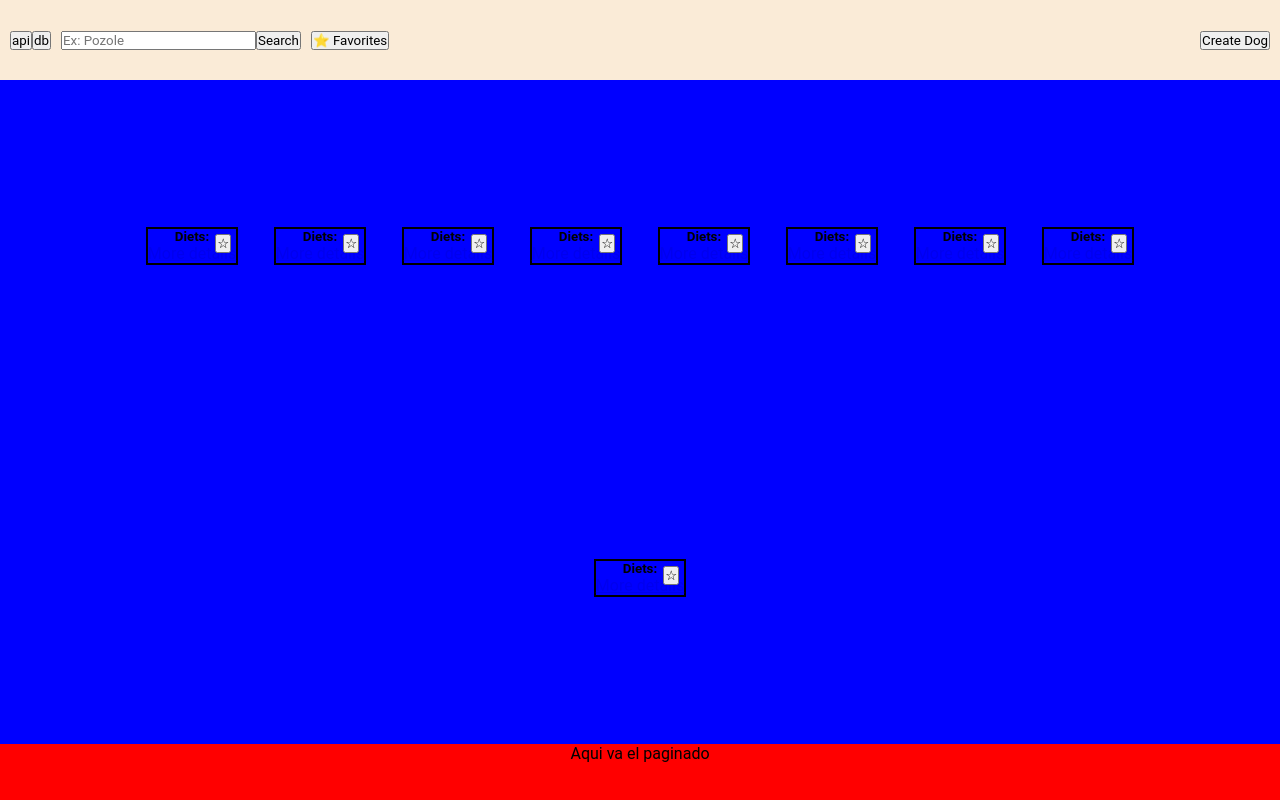
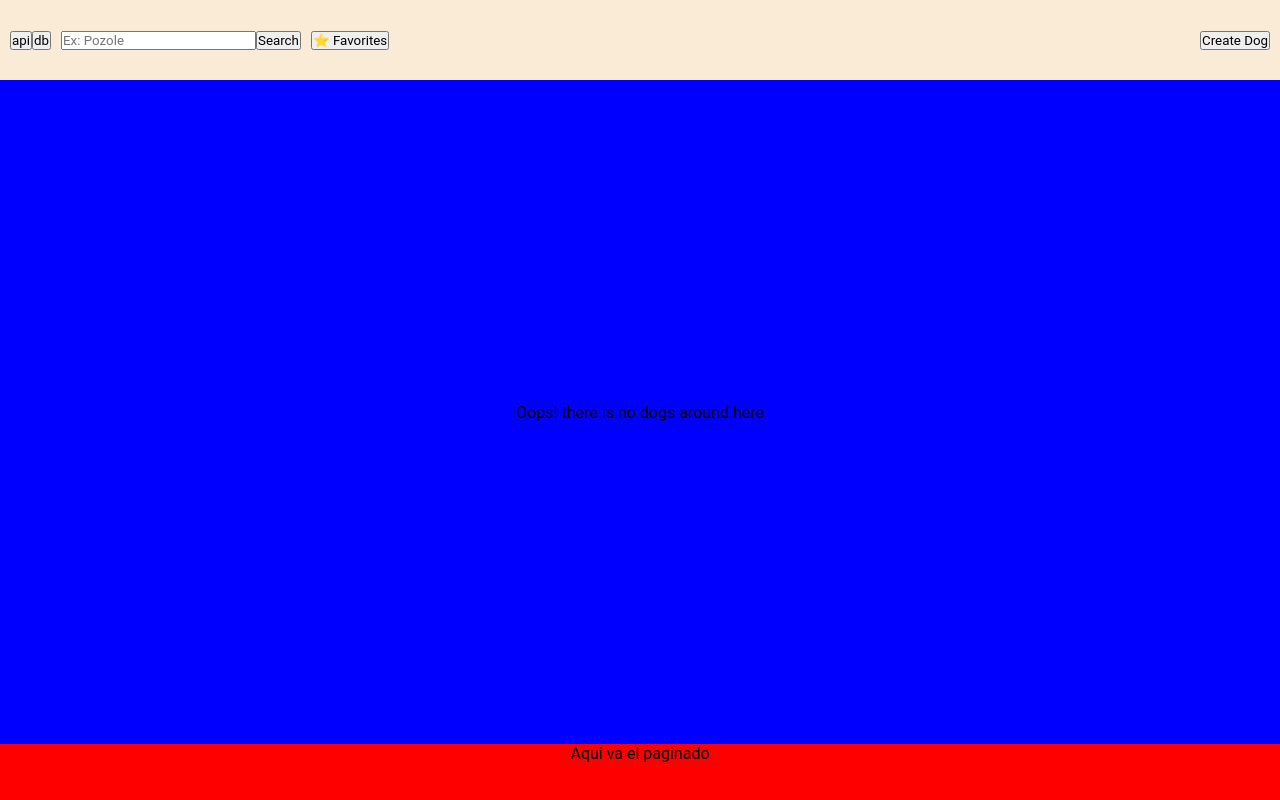
Before and after one commit to OscarRangelM/Food_Api, a React (Create React App) app in the folder client/: page /home in a window 1280 px wide. Built offline with nearby package versions, Linux system fonts and the light colour scheme.

Commit message:
Contenedor de cartas ya pasa por parametros los recipe

```diff
--- a/client/src/components/Cards/Cards.jsx
+++ b/client/src/components/Cards/Cards.jsx
@@ -1,20 +1,24 @@
 import styles from './cards.module.css';
 import React from 'react';
+import { useSelector } from 'react-redux';
 
 import Card from '../Card/Card.jsx';
 
 export default function Cards() {
+
+    const recipes = useSelector(state => state.renderRecipe);
+
     return (
         <div className={styles.divCards}>
-            <Card />
-            <Card />
-            <Card />
-            <Card />
-            <Card />
-            <Card />
-            <Card />
-            <Card />
-            <Card />
+            {!(recipes.length > 0) ? <p className={styles.noDogs} >Oops! there is no dogs around here</p> : recipes.map(c => {
+                return (<Card
+                    key={c.id}
+                    id={c.id}
+                    image={c.image}
+                    name={c.name}
+                    diets={c.diets}
+                />)
+            })}
         </div>
     );
 }
```
Also changed, not shown: client/src/components/Card/Card.jsx (+6 -5 lines).
